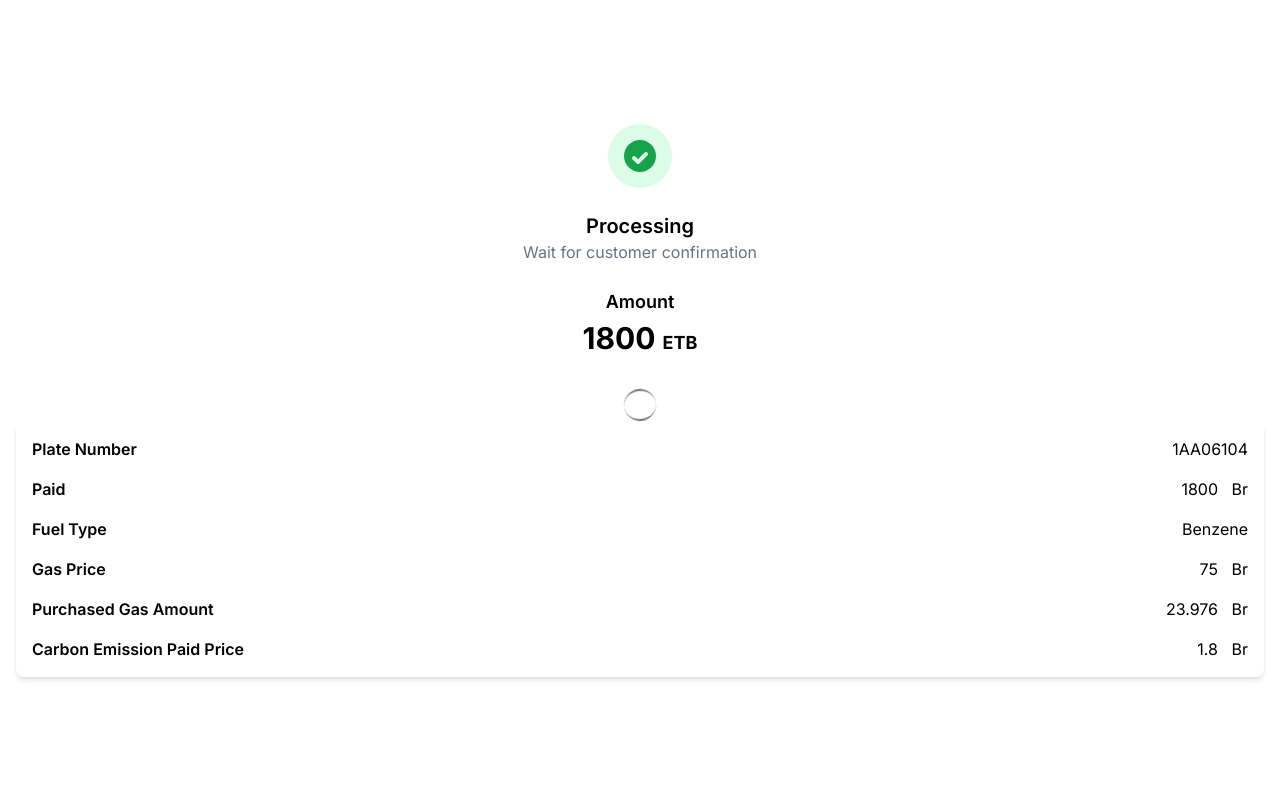
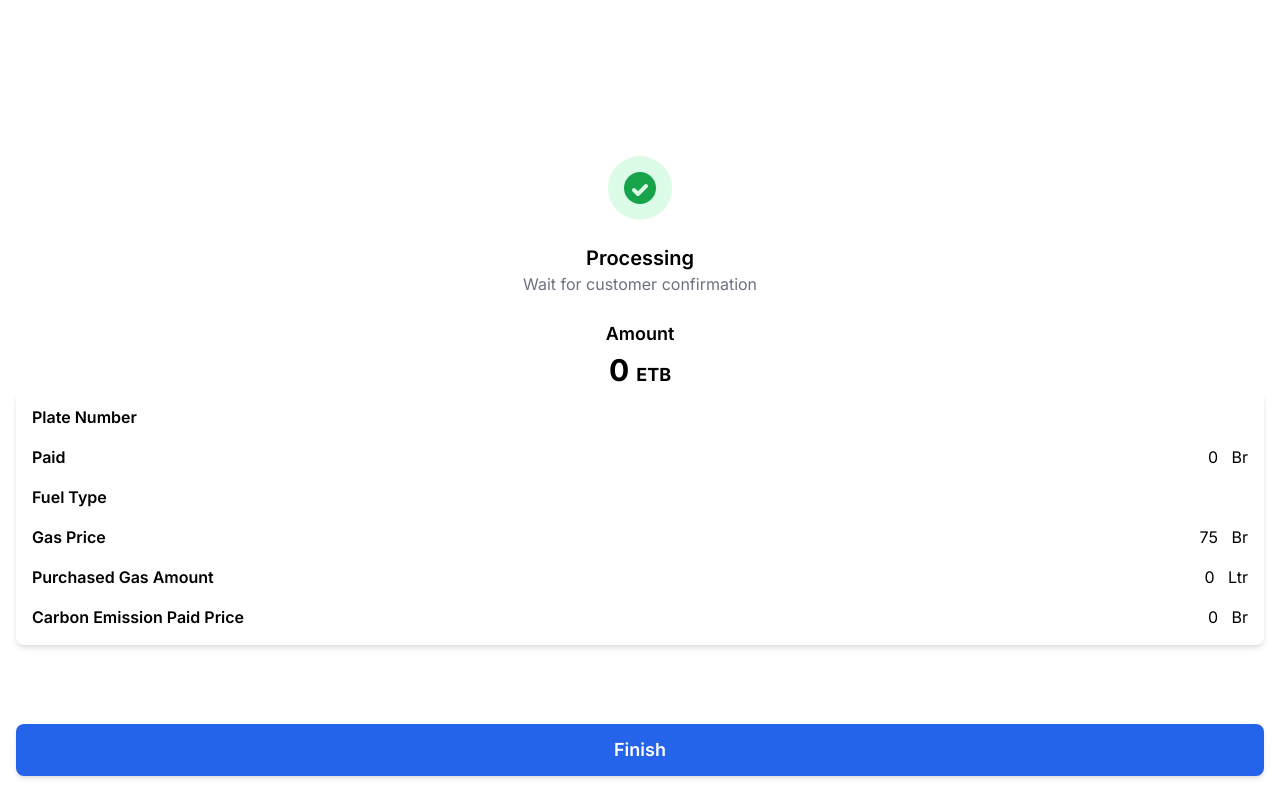
Before and after one commit to Smart-Legacy/gas-price-calculator, a Next.js app: page /payment in a window 1280 px wide. Built offline with nearby package versions, Linux system fonts and the light colour scheme.

Commit message:
implement context on the pages

```diff
--- a/app/fuelchoice/[choice]/[payment]/page.tsx
+++ b/app/fuelchoice/[choice]/[payment]/page.tsx
@@ -1,11 +1,17 @@
 "use client";
 
+import { useState } from "react";
 import { FaChevronLeft } from "react-icons/fa";
 import Link from "next/link";
 import { useRouter } from "next/navigation";
+import { usePaymentContext } from "@/context/PaymentContext";
 
 export default function FuelPayment() {
   const router = useRouter();
+  const { userMoney, paymentData, updatePaymentData, setUserMoney } =
+    usePaymentContext();
+  const [amount, setAmount] = useState<number | undefined>();
+
   return (
     <div className="min-h-screen bg-gray-100 p-4 text-black">
       <div className="flex gap-2 mb-4">
@@ -32,7 +38,7 @@ export default function FuelPayment() {
         </div>
         <div className="flex justify-between">
           <span className="font-semibold">Plate Number</span>
-          <span>1AA06104</span>
+          <span>{paymentData.plateNumber}</span>
         </div>
         <div className="flex justify-between">
           <span className="font-semibold">Eligible fuel per day in liter</span>
@@ -44,7 +50,7 @@ export default function FuelPayment() {
         </div>
         <div className="flex justify-between">
           <span className="font-semibold">Fuel Type</span>
-          <span>Benzene</span>
+          <span>{paymentData.fuelType}</span>
         </div>
       </div>
 
@@ -59,6 +65,8 @@ export default function FuelPayment() {
             type="number"
             placeholder="Enter Amount"
             className="w-5/6"
+            value={amount}
+            onChange={(e) => setAmount(Number(e.target.value))}
           />
           <span className="block text-right mt-1 text-sm">ETB</span>
         </div>
@@ -69,7 +77,11 @@ export default function FuelPayment() {
         <button
           className="bg-blue-600 text-white w-full py-3 rounded-lg text-lg font-semibold shadow-md"
           onClick={() => {
-            router.push(`/payment`);
+            if (amount != undefined) {
+              setUserMoney(userMoney - amount);
+              updatePaymentData({ ...paymentData, amount: amount });
+              router.push(`/payment`);
+            }
           }}
         >
           Next
--- a/app/fuelchoice/[choice]/page.tsx
+++ b/app/fuelchoice/[choice]/page.tsx
@@ -3,10 +3,14 @@ import React, { useState } from "react";
 import { FaChevronLeft } from "react-icons/fa";
 import Link from "next/link";
 import { useRouter } from "next/navigation";
+import { usePaymentContext } from "@/context/PaymentContext";
 
 const Page = ({ params }: { params: { choice: string } }) => {
   const router = useRouter();
+  const { userMoney, paymentData, updatePaymentData, setUserMoney } =
+    usePaymentContext();
   const [fuelType, setFuelType] = useState<string>("Benzene");
+  const [code, setCode] = useState<string>("1");
   const [plateRegion, setPlateRegion] = useState<string>("AA");
   const [plateNumber, setPlateNumber] = useState<string>("06104");
 
@@ -58,7 +62,11 @@ const Page = ({ params }: { params: { choice: string } }) => {
 
           <div className="mt-4 flex space-x-4">
             {/* Dropdown for first section (e.g., '1') */}
-            <select className="form-select bg-gray-100 border rounded-md p-2">
+            <select
+              className="form-select bg-gray-100 border rounded-md p-2"
+              value={code}
+              onChange={(e) => setCode(e.target.value)}
+            >
               <option>1</option>
               <option>2</option>
               <option>3</option>
@@ -92,6 +100,11 @@ const Page = ({ params }: { params: { choice: string } }) => {
         <button
           className="bg-blue-600 text-white w-full py-3 rounded-lg text-lg font-semibold shadow-md"
           onClick={() => {
+            updatePaymentData({
+              ...paymentData,
+              fuelType: fuelType,
+              plateNumber: `${code}${plateRegion}${plateNumber}`,
+            });
             router.push(`/fuelchoice/${params.choice}/payment`);
           }}
         >
--- a/app/fuelchoice/page.tsx
+++ b/app/fuelchoice/page.tsx
@@ -12,9 +12,12 @@ import { RiGasStationLine } from "react-icons/ri";
 import { PiGasCanBold } from "react-icons/pi";
 import { MdOilBarrel } from "react-icons/md";
 import { useRouter } from "next/navigation";
+import { usePaymentContext } from "@/context/PaymentContext";
 
 const FuelPaymentPage = () => {
   const router = useRouter();
+  const { userMoney, paymentData, updatePaymentData, setUserMoney } =
+    usePaymentContext();
 
   return (
     <div className="min-h-screen bg-gray-100 text-black">
@@ -30,7 +33,8 @@ const FuelPaymentPage = () => {
           <button
             className="bg-white flex justify-between items-center p-4 rounded shadow-md w-full"
             onClick={() => {
-              router.push("/fuelchoice/money");
+              updatePaymentData({ ...paymentData, fuelChoice: "subsidy" });
+              router.push("/fuelchoice/subsidy");
             }}
           >
             <div className="flex items-center space-x-3">
--- a/app/layout.tsx
+++ b/app/layout.tsx
@@ -1,6 +1,7 @@
 import type { Metadata } from "next";
 import { Inter } from "next/font/google";
 import "./globals.css";
+import { PaymentProvider } from "@/context/PaymentContext";
 
 const inter = Inter({ subsets: ["latin"] });
 
@@ -16,7 +17,9 @@ export default function RootLayout({
 }>) {
   return (
     <html lang="en">
-      <body className={inter.className}>{children}</body>
+      <body className={inter.className}>
+        <PaymentProvider>{children}</PaymentProvider>
+      </body>
     </html>
   );
 }
--- a/app/page.tsx
+++ b/app/page.tsx
@@ -1,4 +1,5 @@
-import React from "react";
+"use client";
+import React, { useState } from "react";
 import {
   FaEye,
   FaEyeSlash,
@@ -10,8 +11,13 @@ import {
   FaEllipsisH,
 } from "react-icons/fa";
 import Link from "next/link";
+import { usePaymentContext } from "@/context/PaymentContext";
 
 const HomePage = () => {
+  const { userMoney, paymentData, updatePaymentData, setUserMoney } =
+    usePaymentContext();
+  const [show, setShow] = useState(false);
+
   return (
     <div className="min-h-screen bg-gray-100 text-black">
       {/* Header */}
@@ -20,9 +26,26 @@ const HomePage = () => {
           <div>
             <h2 className="text-xl font-bold">Hi, Daniel</h2>
             <p className="text-sm">
-              Balance (ETB) <FaEyeSlash className="inline" />
+              Balance (ETB){" "}
+              {show ? (
+                <FaEye
+                  className="inline"
+                  onClick={() => {
+                    setShow(!show);
+                  }}
+                />
+              ) : (
+                <FaEyeSlash
+                  className="inline"
+                  onClick={() => {
+                    setShow(!show);
+                  }}
+                />
+              )}
             </p>
-            <p className="text-sm font-semibold">*********</p>
+            <p className="text-sm font-semibold">
+              {show ? userMoney : "*********"}
+            </p>
           </div>
           <div className="flex space-x-4">
             <FaSearch className="text-xl" />
--- a/app/payment/page.tsx
+++ b/app/payment/page.tsx
@@ -1,4 +1,9 @@
-export default function ProcessingPage() {
+"use client";
+
+import { useState, useEffect } from "react";
+import { useRouter } from "next/navigation";
+import { usePaymentContext } from "@/context/PaymentContext";
+
 /**
  * Here we calculate the amount of gas purchased and the amount of money that goes for carbon emission
  * Let 𝑃 be the price per liter of gas (e.g., 75).
@@ -10,11 +15,28 @@ export default function ProcessingPage() {
  * Gas purchased: The user pays 𝑃 per liter, so the amount of gas they get is the money spent on gas divided by the price per liter:
  * Gas bought=((1−𝐶)×𝑀)/𝑃
  */
-  const money = 1800;
+
+export default function ProcessingPage() {
+  const { userMoney, paymentData, updatePaymentData, setUserMoney } =
+    usePaymentContext();
+  const router = useRouter();
+
+  const [gasPurchased, setGasPurchased] = useState<number | undefined>();
+  const [carbonPurchased, setCarbonPurchased] = useState<number | undefined>();
   const C = 0.001;
   const price = 75;
-  const carbonPaidPrice = C * money;
-  const gasPurchased = ((1 - C) * money) / price;
+
+  useEffect(() => {
+    const gas = ((1 - C) * paymentData.amount) / price;
+    setGasPurchased(gas);
+    const carbon = C * paymentData.amount;
+    setCarbonPurchased(carbon);
+  }, []);
+
+  // const money = 1800;
+
+  // const carbonPaidPrice = C * money;
+  // const gasPurchased1 = ((1 - C) * money) / price;
 
   return (
     <div className="flex flex-col items-center justify-center h-screen bg-white px-4 text-black">
@@ -46,28 +68,27 @@ export default function ProcessingPage() {
       <div className="text-center">
         <p className="text-lg font-semibold">Amount</p>
         <p className="text-3xl font-bold mt-1">
-          1800 <span className="text-lg">ETB</span>
+          {paymentData.amount} <span className="text-lg">ETB</span>
         </p>
       </div>
 
-      {/* Loading Spinner */}
+      {gasPurchased == undefined || carbonPurchased == undefined ? (
         <div className="mt-8">
           <div className="animate-spin rounded-full h-8 w-8 border-t-2 border-b-2 border-gray-500"></div>
         </div>
-
-      {/* Payment Info Section */}
+      ) : (
         <div className="bg-white p-4 rounded-lg shadow-md space-y-4 w-full">
           <div className="flex justify-between">
             <span className="font-semibold">Plate Number</span>
-          <span>1AA06104</span>
+            <span>{paymentData.plateNumber}</span>
           </div>
           <div className="flex justify-between">
             <span className="font-semibold">Paid</span>
-          <span>{money} &nbsp; Br</span>
+            <span>{paymentData.amount} &nbsp; Br</span>
           </div>
           <div className="flex justify-between">
             <span className="font-semibold">Fuel Type</span>
-          <span>Benzene</span>
+            <span>{paymentData.fuelType}</span>
           </div>
           <div className="flex justify-between">
             <span className="font-semibold">Gas Price</span>
@@ -75,12 +96,25 @@ export default function ProcessingPage() {
           </div>
           <div className="flex justify-between">
             <span className="font-semibold">Purchased Gas Amount</span>
-          <span>{gasPurchased} &nbsp; Br</span>
+            <span>{gasPurchased} &nbsp; Ltr</span>
           </div>
           <div className="flex justify-between">
             <span className="font-semibold">Carbon Emission Paid Price</span>
-          <span>{carbonPaidPrice} &nbsp; Br</span>
+            <span>{carbonPurchased} &nbsp; Br</span>
           </div>
+        </div>
+      )}
+
+      {/* Fixed finish Button at the Bottom */}
+      <div className="fixed bottom-0 left-0 w-full px-4 pb-4 mb-2">
+        <button
+          className="bg-blue-600 text-white w-full py-3 rounded-lg text-lg font-semibold shadow-md"
+          onClick={() => {
+            router.push(`/`);
+          }}
+        >
+          Finish
+        </button>
       </div>
     </div>
   );
```
Lines whose indentation alone changed are shown as unchanged.
